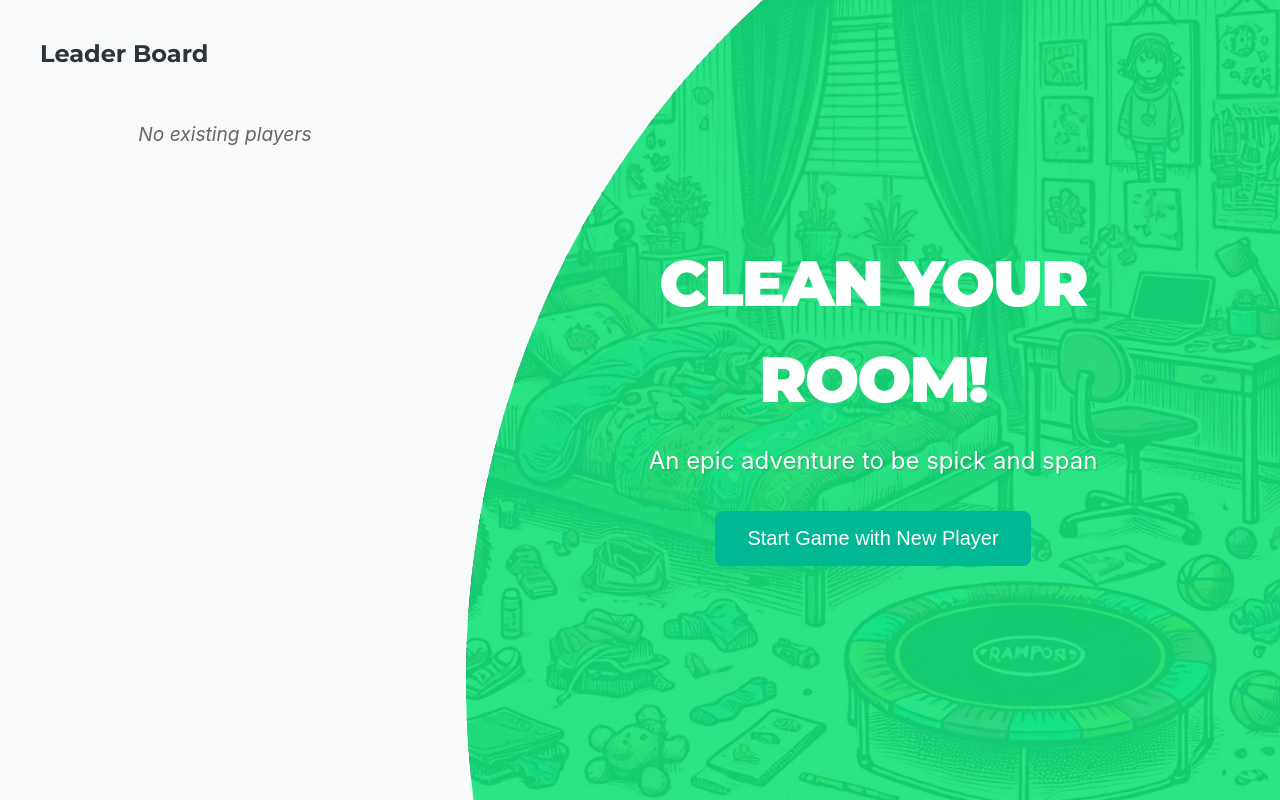
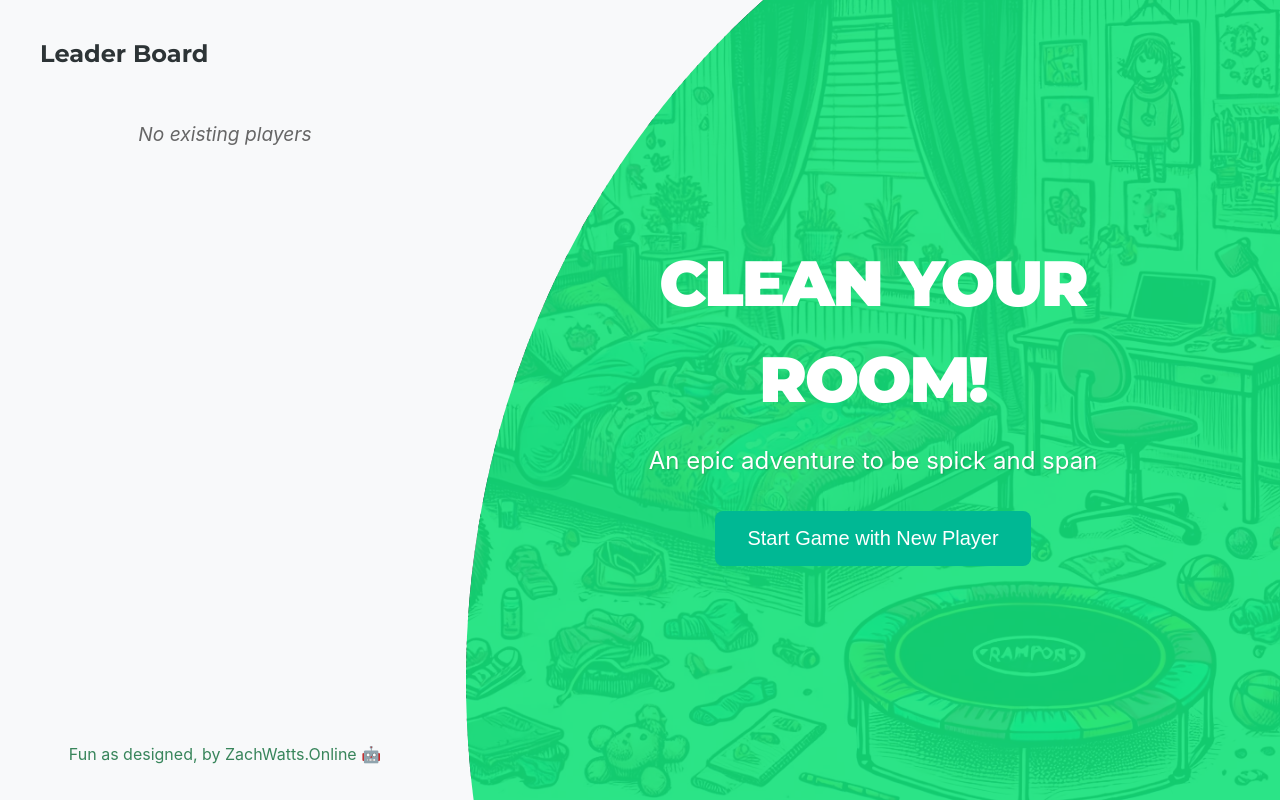
Before and after one commit to zhwatts/clean-your-room, a React (Vite) app in the folder packages/client/: page / in a window 1280 px wide. Built offline with nearby package versions, Linux system fonts and the light colour scheme; no server answers.

Commit message:
adds credit-footer

```diff
--- a/packages/client/src/components/Menu/StartScreen.css
+++ b/packages/client/src/components/Menu/StartScreen.css
@@ -18,6 +18,13 @@
   padding-left:0;
   position: relative;
   z-index: 2;
+  justify-content: space-between;
+}
+
+#credit-footer {
+  color:#38855b;
+  text-align: center;
+  margin-bottom: 50px;
 }
 
 .sidebar-header {
--- a/packages/client/src/components/Menu/StartScreen.tsx
+++ b/packages/client/src/components/Menu/StartScreen.tsx
@@ -56,6 +56,7 @@ function StartScreen({ onPlayerSelect }: StartScreenProps) {
   return (
     <div className="start-screen">
       <div className="players-sidebar">
+        <div>
           <h2 className="sidebar-header">Leader Board</h2>
           {existingPlayers.length === 0 ? (
             <div className="no-players">No existing players</div>
@@ -109,6 +110,8 @@ function StartScreen({ onPlayerSelect }: StartScreenProps) {
               })}
             </div>
           )}
+        </div>
+        <div id="credit-footer">Fun as designed, by ZachWatts.Online 🤖</div>
       </div>
 
       <div className="main-content">
```
Lines whose indentation alone changed are shown as unchanged.
